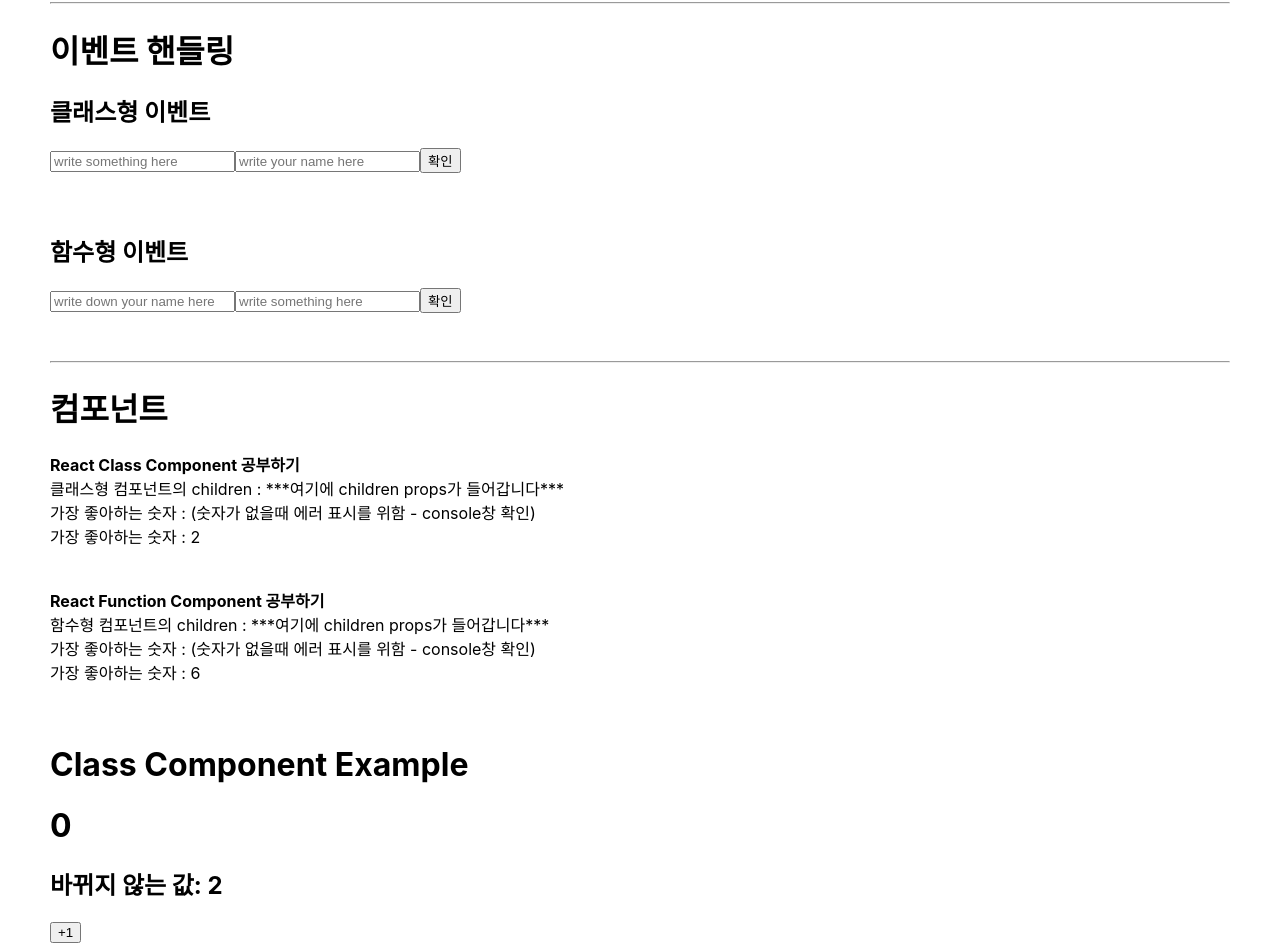
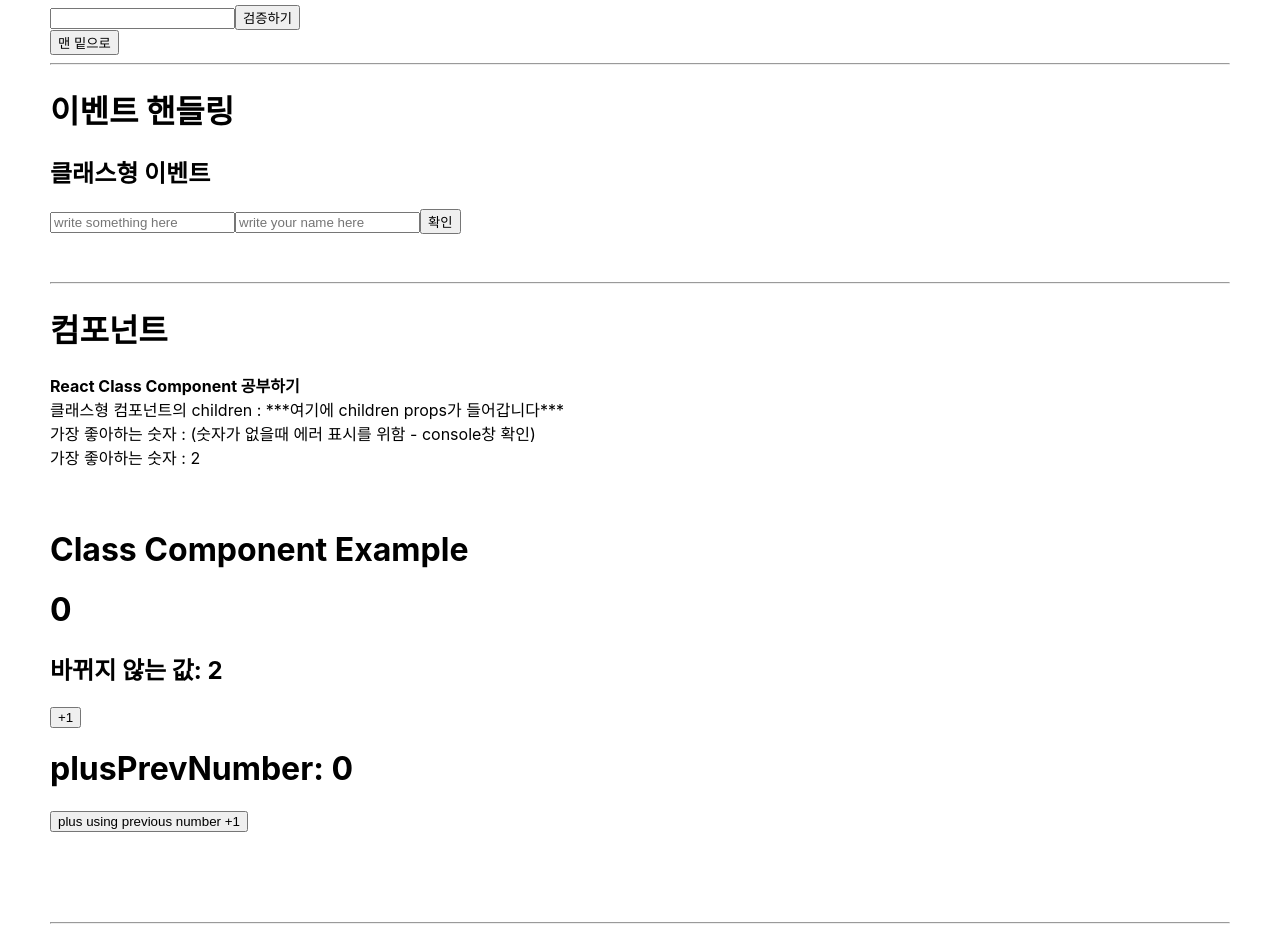
Before and after one commit to sunmerrr/react-study, a React (Create React App) app: page / in a window 1280 px wide. Shown: the part 166-1115 px from the top of the page. Built offline with nearby package versions, Linux system fonts and the light colour scheme.

Commit message:
file 정리

```diff
--- /dev/null
+++ b/src/ClassApp.js
@@ -0,0 +1,36 @@
+import { Component } from 'react';
+import './App.css';
+import ClassComponent from './components/ComponentBasic/ClassComponent';
+import ClassComponentCounter from './components/ComponentBasic/ClassComponentCounter';
+import ClassEvent from './components/Event/ClassEvent';
+import ClassRef from './components/Ref/ClassRef';
+
+export class ClassApp extends Component {
+  render() {
+    return (
+      <div className="App">
+        <h1 style={{ color: 'green' }}>---------------Class----------------</h1>
+        <h1>Ref</h1>
+        <ClassRef ref={(ref) => (this.scrollBoxRef = ref)} />
+        <button
+          onClick={() => {
+            this.scrollBoxRef.scrollToBottom();
+          }}
+        >
+          맨 밑으로
+        </button>
+
+        <hr />
+        <h1>이벤트 핸들링</h1>
+        <ClassEvent />
+
+        <hr />
+        <h1>컴포넌트</h1>
+        <ClassComponent favoriteNumber={2}>***여기에 children props가 들어갑니다***</ClassComponent>
+        <ClassComponentCounter />
+      </div>
+    );
+  }
+}
+
+export default ClassApp;
--- a/src/App.js
+++ b/src/FunctionApp.js
@@ -2,34 +2,31 @@ import './App.css';
 import ClassComponent from './components/ComponentBasic/ClassComponent';
 import ClassComponentCounter from './components/ComponentBasic/ClassComponentCounter';
 import ClassEvent from './components/Event/ClassEvent';
-import ClassRef from './components/Ref/ClassRef';
 import FunctionComponent from './components/ComponentBasic/FunctionComponent';
 import FunctionComponentCouter from './components/ComponentBasic/ClassComponentCounter';
 import FunctionComponentSayHi from './components/ComponentBasic/FunctionComponentSayHi';
 import FunctionEvent from './components/Event/FunctionEvent';
 import FunctionRef from './components/Ref/FunctionRef';
 
-function App() {
+function FunctionApp() {
   return (
     <div className="App">
+      <hr />
+      <h1 style={{ color: 'green' }}>---------------Function----------------</h1>
       <h1>Ref</h1>
-      <ClassRef />
       <FunctionRef />
 
       <hr />
       <h1>이벤트 핸들링</h1>
-      <ClassEvent />
       <FunctionEvent />
 
       <hr />
       <h1>컴포넌트</h1>
-      <ClassComponent favoriteNumber={2}>***여기에 children props가 들어갑니다***</ClassComponent>
       <FunctionComponent favoriteNumber={6}>***여기에 children props가 들어갑니다***</FunctionComponent>
-      <ClassComponentCounter />
       <FunctionComponentCouter />
       <FunctionComponentSayHi />
     </div>
   );
 }
 
-export default App;
+export default FunctionApp;
--- a/src/index.js
+++ b/src/index.js
@@ -1,13 +1,15 @@
 import React from 'react';
 import ReactDOM from 'react-dom/client';
 import './index.css';
-import App from './App';
+import FunctionApp from './FunctionApp';
 import reportWebVitals from './reportWebVitals';
+import ClassApp from './ClassApp';
 
 const root = ReactDOM.createRoot(document.getElementById('root'));
 root.render(
   <React.StrictMode>
-    <App />
+    <ClassApp />
+    <FunctionApp />
   </React.StrictMode>,
 );
 
```
